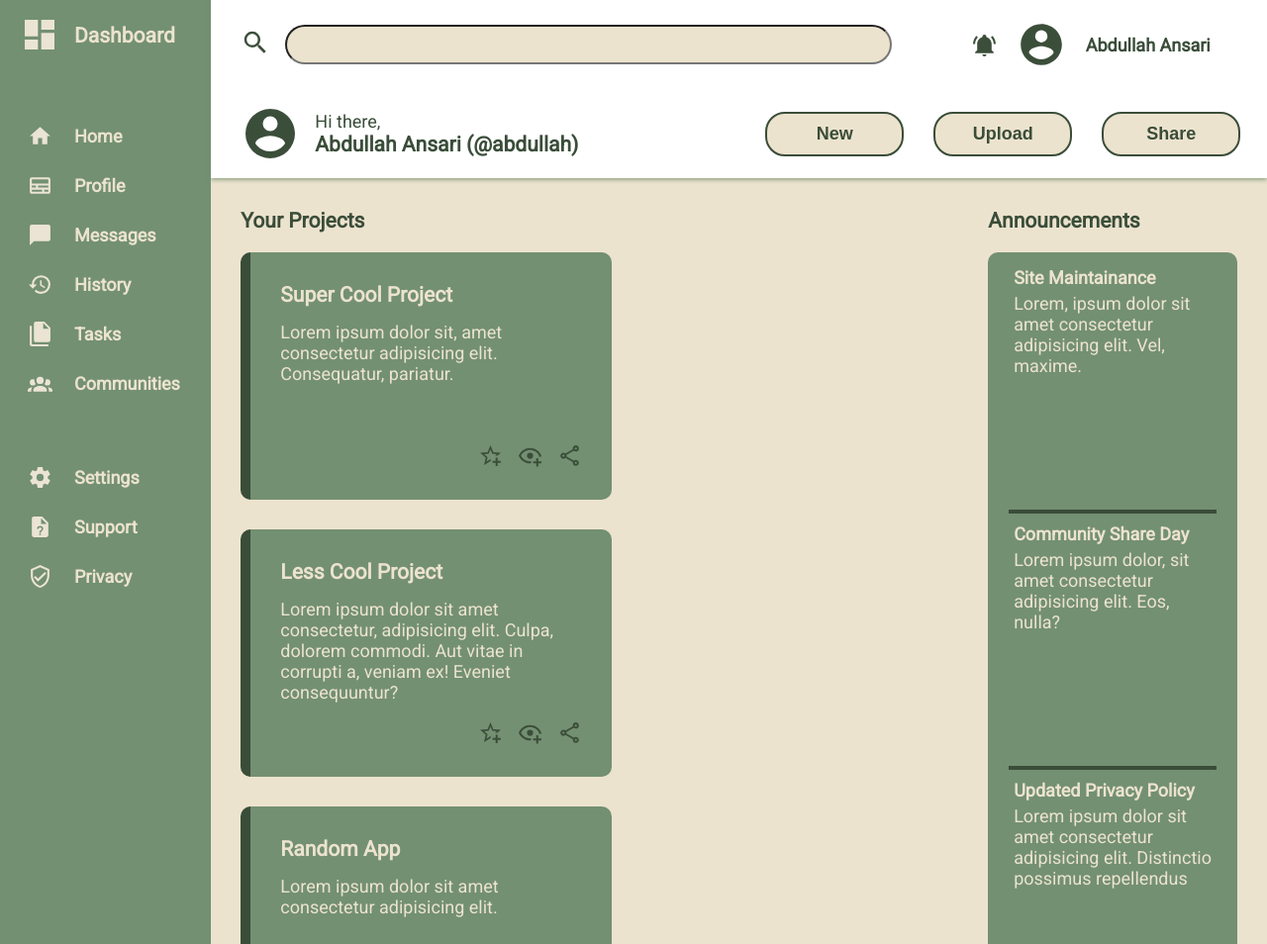
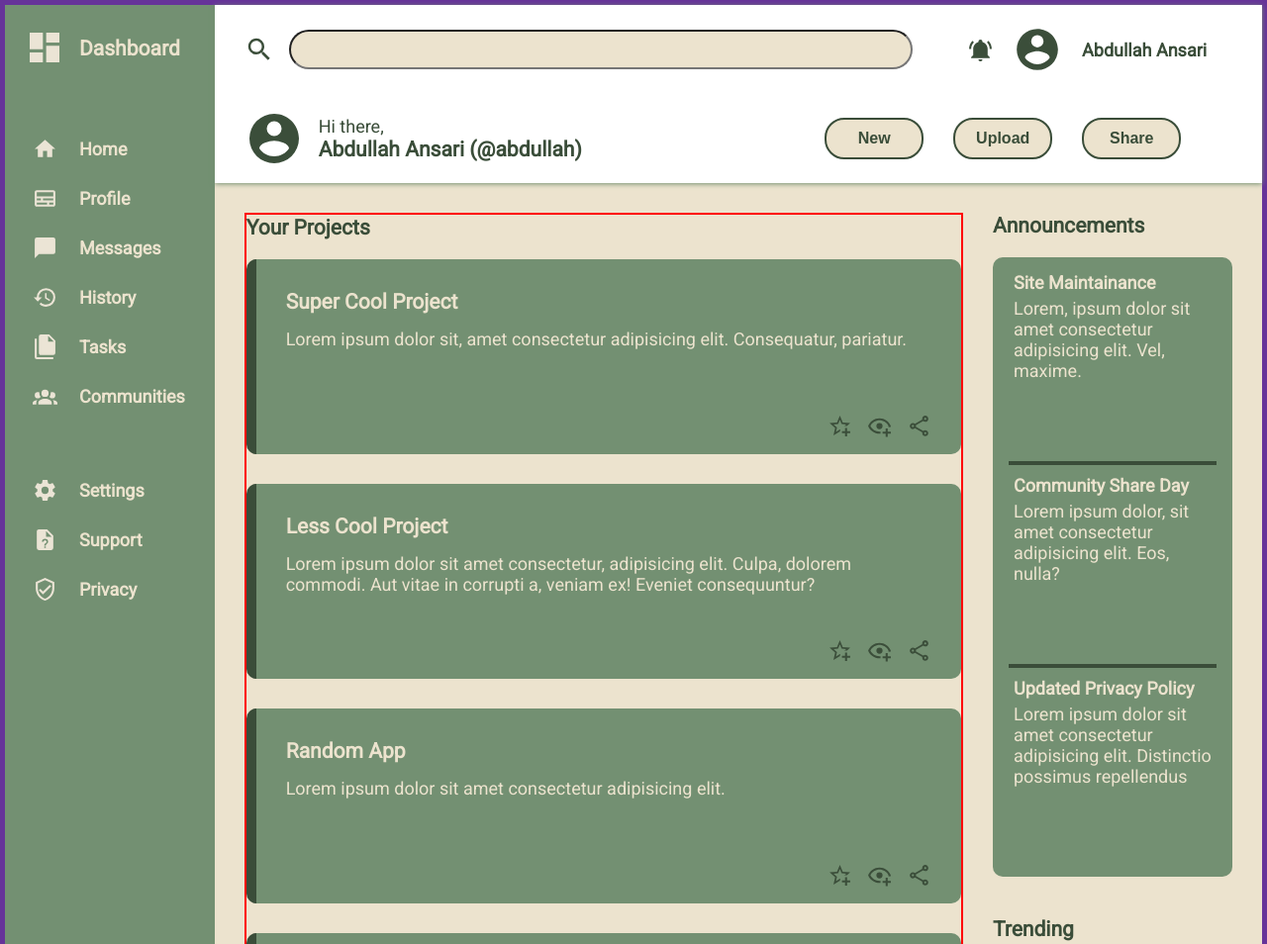
Before and after one commit to Abusadat18/Admin-Dashboard, a plain HTML site: page index.html in a window 1280 px wide. Shown: the top 954 px of the page at 99% size. Drawn offline with Linux system fonts and the light colour scheme.

Commit message:
Trying to merge the nav1 and nav2 subgrid .
For saving progress ; commiting at this point

```diff
--- a/index.html
+++ b/index.html
@@ -11,10 +11,11 @@
       <div class="top-container">
         <div class="nav">
           <div class="nav-subgrid1">
-            <label for="searchBar"
+            <label for="searchBar" class="search-logo-label"
               ><img
                 src="./icons/magnify.svg"
                 alt="search icon"
+                class="search-logoo"
                 width="30"
                 height="30"
             /></label>
@@ -36,6 +37,7 @@
             <p>Abdullah Ansari</p>
           </div>
         </div>
+
         <div class="header">
           <div class="header-subgrid1">
             <img
@@ -59,6 +61,7 @@
 
       <div class="aside-left">
         <div class="aside-left-grid1">
+          <a href="#" class="aside-link">
             <img
               src="./icons/view-dashboard.svg"
               alt="dashboard icon"
@@ -66,10 +69,20 @@
               height="40"
             />
             <h3>Dashboard</h3>
+          </a>
         </div>
+
         <div class="aside-left-grid2">
-          <img src="./icons/home.svg" alt="home icon" width="25" height="25" />
+          <a href="#" class="aside-link">
+            <img
+              src="./icons/home.svg"
+              alt="home icon"
+              width="25"
+              height="25"
+            />
             <p>Home</p>
+          </a>
+          <a href="#" class="aside-link">
             <img
               src="./icons/id-card.svg"
               alt="home icon"
@@ -77,6 +90,8 @@
               height="25"
             />
             <p>Profile</p>
+          </a>
+          <a href="#" class="aside-link">
             <img
               src="./icons/message.svg"
               alt="home icon"
@@ -84,6 +99,8 @@
               height="25"
             />
             <p>Messages</p>
+          </a>
+          <a href="#" class="aside-link">
             <img
               src="./icons/history.svg"
               alt="home icon"
@@ -91,6 +108,8 @@
               height="25"
             />
             <p>History</p>
+          </a>
+          <a href="#" class="aside-link">
             <img
               src="./icons/file-multiple.svg"
               alt="home icon"
@@ -98,6 +117,8 @@
               height="25"
             />
             <p>Tasks</p>
+          </a>
+          <a href="#" class="aside-link">
             <img
               src="./icons/account-group.svg"
               alt="home icon"
@@ -105,10 +126,14 @@
               height="25"
             />
             <p>Communities</p>
+          </a>
         </div>
         <div class="aside-left-grid3">
+          <a href="#" class="aside-link">
             <img src="./icons/cog.svg" alt="home icon" width="25" height="25" />
             <p>Settings</p>
+          </a>
+          <a href="#" class="aside-link">
             <img
               src="./icons/file-question.svg"
               alt="home icon"
@@ -116,6 +141,8 @@
               height="25"
             />
             <p>Support</p>
+          </a>
+          <a href="#" class="aside-link">
             <img
               src="./icons/shield-check-outline.svg"
               alt="home icon"
@@ -123,8 +150,10 @@
               height="25"
             />
             <p>Privacy</p>
+          </a>
         </div>
       </div>
+
       <div class="project-section">
         <div class="project-ctn">
           <div class="project-ctn-title">
--- a/style.css
+++ b/style.css
@@ -24,7 +24,8 @@ body {
 }
 
 .container {
-  height: 100vh;
+  border: 5px solid rebeccapurple;
+  height: 100%;
   display: grid;
   grid-template-columns: 1fr 5fr;
   grid-template-rows: 180px 1fr;
@@ -48,10 +49,15 @@ body {
 
 .nav-subgrid1 {
   display: grid;
-  grid-template-columns: max-content 90%;
+  grid-template-columns: min-content auto;
   align-items: center;
   padding-left: var(--PADDING-LEFT);
   gap: 15px;
+}
+
+.search-logo-label {
+  display: flex;
+  align-items: center;
 }
 
 input[type="search"] {
@@ -78,13 +84,13 @@ input[type="search"] {
 
 .header {
   display: grid;
-  grid-template-columns: repeat(2, 1fr);
+  grid-template-columns: auto auto;
   align-items: center;
 }
 
 .header-subgrid1 {
   display: grid;
-  grid-template-columns: max-content max-content;
+  grid-template-columns: min-content max-content;
   padding-left: var(--PADDING-LEFT);
   gap: 15px;
 }
@@ -97,20 +103,20 @@ input[type="search"] {
 
 .header-subgrid2 {
   display: grid;
-  grid-template-columns: repeat(3, max-content);
+  grid-template-columns: repeat(3, min-content);
   justify-content: center;
   gap: 30px;
 }
 
 .header-subgrid2 > button {
-  font-size: inherit;
-  padding: 10px 35px;
+  font-size: 16px;
+  padding: 10px;
   border-radius: 20px;
   background-color: var(--LIGHT-COLOR);
   color: inherit;
   font-weight: bold;
   border: 2px solid var(--DARK-GREEN);
-  width: 140px;
+  width: 100px;
 }
 
 /* Header Section Ends */
@@ -120,9 +126,9 @@ input[type="search"] {
 .aside-left {
   grid-area: 1/1/3/2;
   padding-left: 20px;
-  padding-top: 15px;
+  padding-top: 23px;
   display: grid;
-  grid-template-rows: repeat(3, max-content);
+  grid-template-rows: repeat(3, min-content);
   gap: 70px;
   background-color: var(--GREEN);
   color: var(--LIGHT-COLOR);
@@ -145,14 +151,26 @@ input[type="search"] {
 .aside-left-grid2,
 .aside-left-grid3 {
   display: grid;
-  grid-template-columns: 40px max-content;
-  column-gap: 15px;
+  grid-template-columns: max-content;
   row-gap: 25px;
-  align-items: center;
+  justify-content: start;
 }
 
-.aside-left-grid2 img,
-.aside-left-grid3 img {
+.aside-link {
+  display: grid;
+  grid-template-columns: 40px min-content;
+  column-gap: 15px;
+  align-items: center;
+  text-decoration: none;
+  color: var(--LIGHT-COLOR);
+}
+
+.asode-link:focus,
+.aside-link:hover {
+  color: var(--DARK-GREEN);
+}
+
+.aside-link > img {
   justify-self: center;
 }
 
@@ -166,11 +184,13 @@ input[type="search"] {
   grid-template-columns: 3fr 1fr;
   background-color: var(--LIGHT-COLOR);
   padding: 30px;
-  padding-bottom: 0;
+
   color: var(--DARK-GREEN);
+  gap: 30px;
 }
 
 .project-ctn {
+  border: 2px solid red;
   display: flex;
   row-gap: 20px;
   flex-direction: column;
@@ -178,20 +198,22 @@ input[type="search"] {
 
 .all-cards-ctn {
   display: grid;
+  height: 100%;
   grid-template-columns: repeat(auto-fit, minmax(375px, 1fr));
+  grid-auto-rows: 1fr;
   gap: 30px;
 }
 
 .project-card-ctn {
-  width: 375px;
-  height: 250px;
+  width: auto;
+  height: auto;
   padding: 30px;
   background-color: var(--GREEN);
   border-left: 10px solid var(--DARK-GREEN);
   color: var(--LIGHT-COLOR);
   display: grid;
   border-radius: var(--BORDER);
-  grid-template-rows: 70% max-content;
+  grid-template-rows: 70% min-content;
   gap: 30px;
 }
 
@@ -210,12 +232,12 @@ input[type="search"] {
 .aside-right {
   display: grid;
   grid-template-rows: repeat(2, 1fr);
-  gap: 30px;
+  gap: 40px;
 }
 
 .announcement-ctn {
   display: grid;
-  grid-template-rows: max-content 1fr;
+  grid-template-rows: min-content 1fr;
   gap: 20px;
 }
 
@@ -244,7 +266,7 @@ input[type="search"] {
 
 .trending-ctn {
   display: grid;
-  grid-template-rows: max-content max-content;
+  grid-template-rows: min-content 1fr;
   gap: 20px;
 }
 
```
Lines whose indentation alone changed are shown as unchanged.
